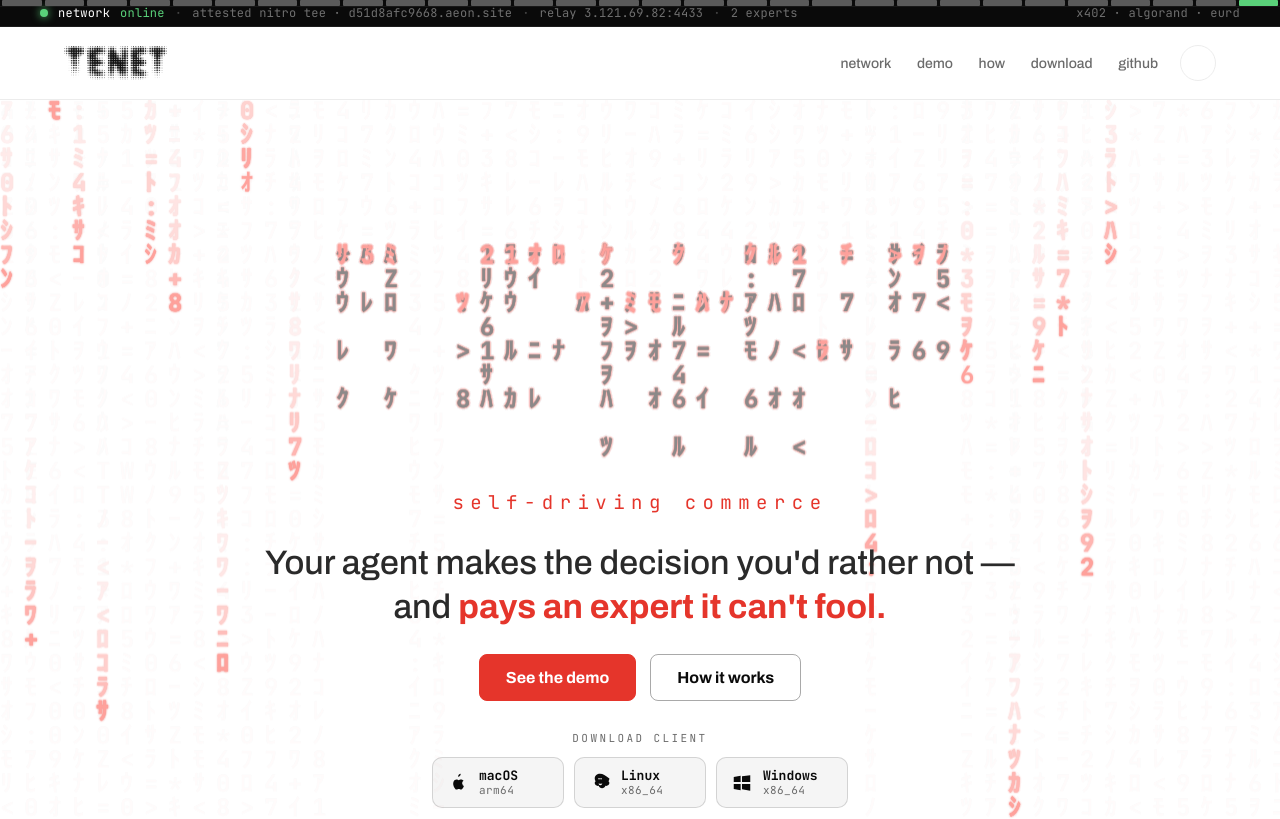
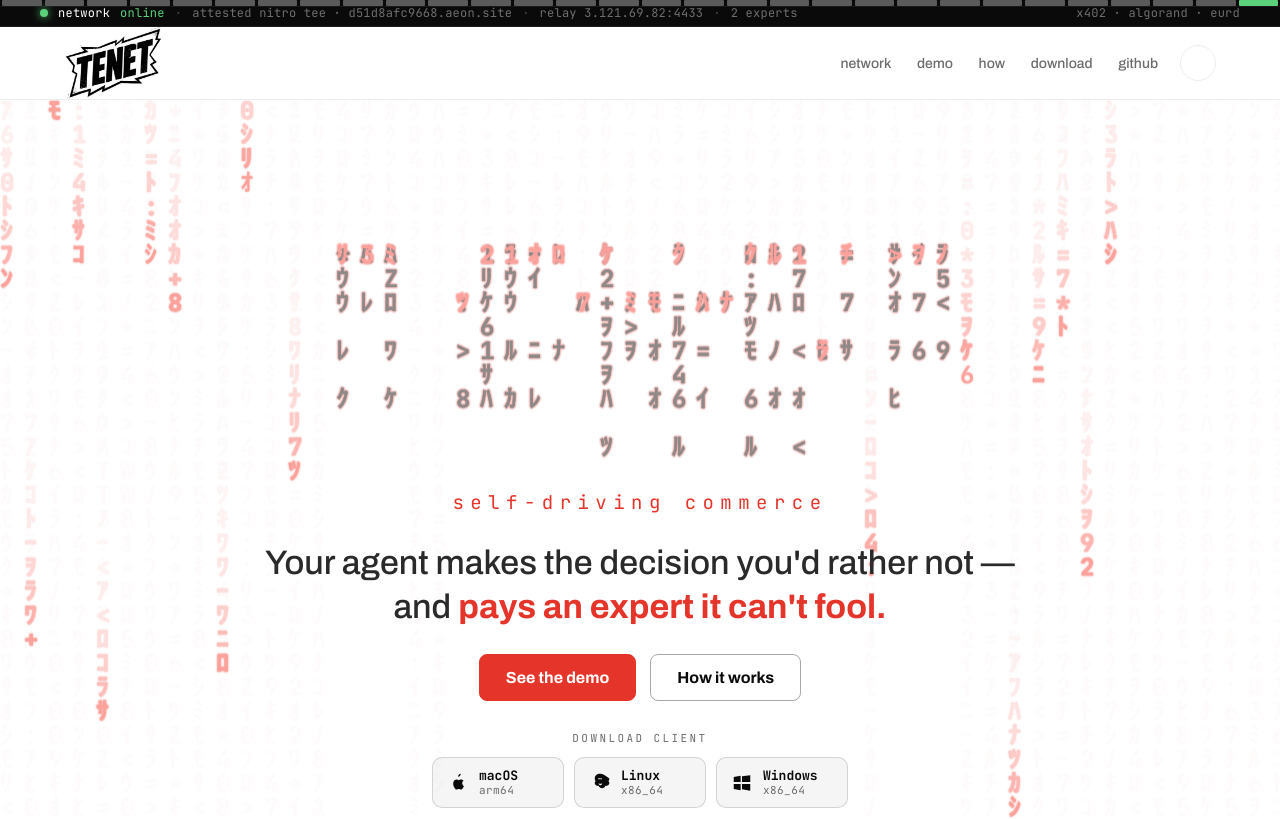
Before and after one commit to maceip/tenet-www, a React (Vite) app: page / in a window 1280 px wide. Shown: the top 819 px of the page. Built offline with nearby package versions, Linux system fonts and the light colour scheme; no server answers; a web font is replaced by a local one.

Commit message:
site: light nav punk logo at full navbar height
Use logo-navbar-light.png in light mode; sized to span the nav bar with
allowed vertical overflow. Playwright verifies asset and height.

Co-authored-by: Cursor <cursoragent@cursor.com>

```diff
--- a/src/TenetLogo.jsx
+++ b/src/TenetLogo.jsx
@@ -7,17 +7,21 @@ const asset = (p) => import.meta.env.BASE_URL + p;
  */
 export default function TenetLogo({ variant = "nav", theme = "dark", className = "" }) {
   const isDark = theme === "dark";
+  const navLight = variant === "nav" && !isDark;
   const useRed = isDark;
-  const src = asset(useRed ? "logo/logo-red.webp" : "logo/logo-black.webp");
-  // intrinsic sizes of the cleaned/cropped transparent halftone assets
-  const dims = useRed
-    ? { width: 1144, height: 392 }
-    : { width: 1065, height: 351 };
+  const src = navLight
+    ? asset("logo/logo-navbar-light.png")
+    : asset(useRed ? "logo/logo-red.webp" : "logo/logo-black.webp");
+  const dims = navLight
+    ? { width: 684, height: 497 }
+    : useRed
+      ? { width: 1144, height: 392 }
+      : { width: 1065, height: 351 };
 
   const classes = [
     "tenet-logo",
     `tenet-logo--${variant}`,
-    useRed ? "tenet-logo--red" : "tenet-logo--black",
+    navLight ? "tenet-logo--navbar-light" : useRed ? "tenet-logo--red" : "tenet-logo--black",
     className,
   ]
     .filter(Boolean)
--- a/src/styles.css
+++ b/src/styles.css
@@ -115,8 +115,9 @@ img { max-width: 100%; display: block; }
   background: var(--nav-bg);
   backdrop-filter: saturate(140%) blur(10px);
   border-bottom: 1px solid var(--nav-border);
+  overflow: visible;
 }
-.brand { display: flex; align-items: center; }
+.brand { display: flex; align-items: center; overflow: visible; }
 .nav-right { display: flex; align-items: center; gap: clamp(14px, 2vw, 22px); font-size: 14px; }
 .nav-links { display: flex; align-items: center; gap: clamp(14px, 2vw, 28px); }
 .nav-right a { color: var(--muted); }
@@ -145,6 +146,13 @@ img { max-width: 100%; display: block; }
 .tenet-logo { display: block; height: auto; }
 .tenet-logo--hero { width: min(92vw, 680px); }
 .tenet-logo--nav { height: 34px; width: auto; }
+.tenet-logo--navbar-light {
+  height: 72px;
+  width: auto;
+  max-width: min(46vw, 260px);
+  margin: -18px 0;
+  object-fit: contain;
+}
 .tenet-logo--footer { height: 24px; width: auto; }
 /* transparent PNGs — no blend-mode white-knockout hacks. soft glow on the red mark. */
 [data-theme="dark"] .tenet-logo--red { filter: drop-shadow(0 0 22px rgba(229, 53, 43, 0.30)); }
```
Also changed, not shown: public/logo/logo-navbar-light.png (added), 1 other file (tests, documents, lock files or other folders).
